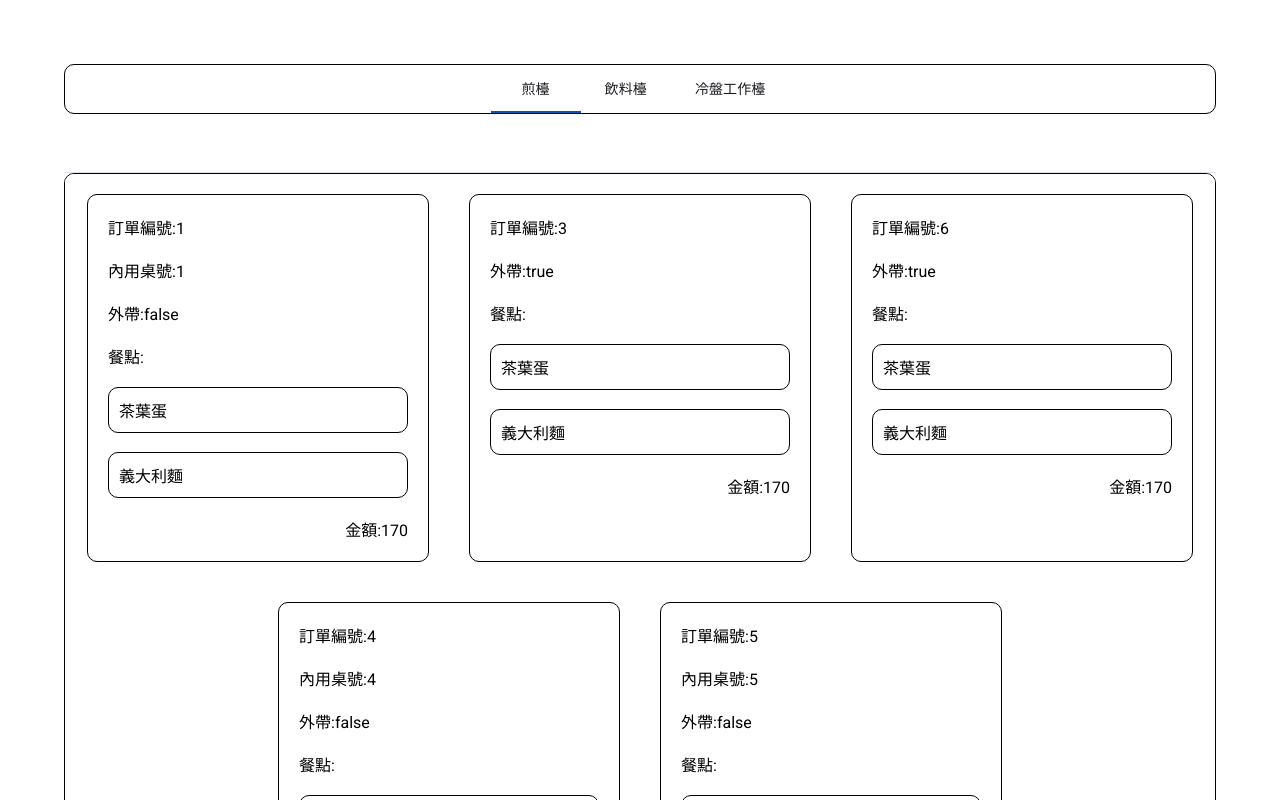
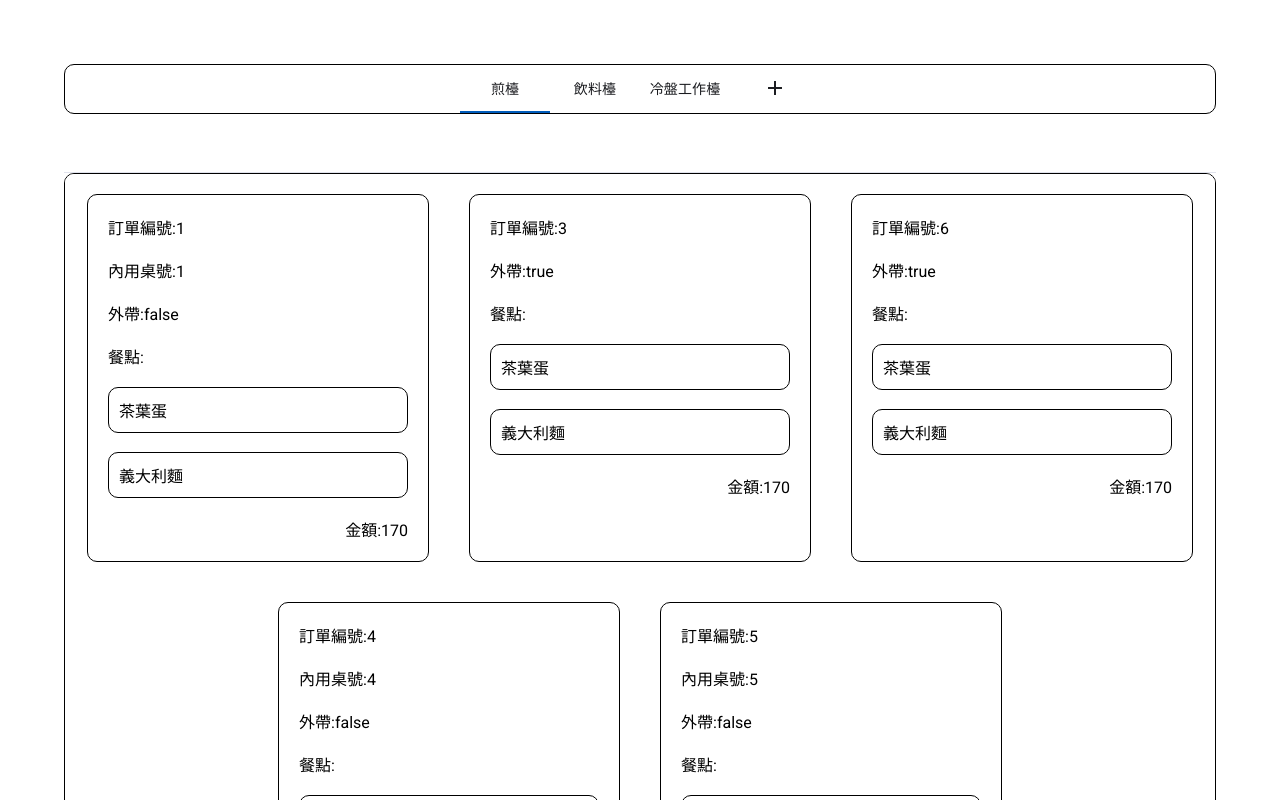
Before and after one commit to Jia-02/group_project_frontend, an Angular app: page /tabs in a window 1280 px wide. Shown: the top 800 px of the page. Built offline with nearby package versions, Linux system fonts and the light colour scheme.

Commit message:
前端 工作檯 增加新增工作檯dialog

```diff
--- /dev/null
+++ b/src/app/tabs/dialog/dialog.component.html
@@ -0,0 +1,5 @@
+<div style="padding: 10%;">
+  <span>工作檯名稱:</span> <input type="text" [(ngModel)] = "workStationName" style="width: 50%;"> <br> <br>
+  <button (click)="next(false)">取消</button>
+  <button (click)="next(true)">確認</button>
+</div>
--- /dev/null
+++ b/src/app/tabs/dialog/dialog.component.ts
@@ -0,0 +1,26 @@
+import { Component, inject } from '@angular/core';
+import { FormsModule } from '@angular/forms';
+import { MatDialogRef, MAT_DIALOG_DATA } from '@angular/material/dialog';
+
+@Component({
+  selector: 'app-dialog',
+  imports: [FormsModule],
+  templateUrl: './dialog.component.html',
+  styleUrl: './dialog.component.scss'
+})
+export class DialogComponent {
+
+  readonly dialogRef = inject(MatDialogRef<DialogComponent>);
+  readonly data = inject<any>(MAT_DIALOG_DATA);
+
+  workStationName!:string;
+
+  next(flag:boolean){
+    if(flag){
+      this.dialogRef.close(this.workStationName);
+    }else{
+      this.dialogRef.close();
+    }
+  }
+
+}
--- a/src/app/tabs/tabs.component.html
+++ b/src/app/tabs/tabs.component.html
@@ -1,12 +1,13 @@
 <div style="display: flex;">
   <span style="flex: 1 1 auto;"></span>
   <div style="width: 90%; margin-top: 5%;">
-    <mat-tab-group mat-stretch-tabs="false" mat-align-tabs="center">
+    <mat-tab-group mat-stretch-tabs="false" mat-align-tabs="center" style="padding: 0;">
       @for(link of links;track link){
-      <mat-tab label={{link.name}}>
+      <mat-tab label={{link.name}} >
         @for(order of order;track order){
         @if(order.workTableId == link.id){
-              <div style="height: auto; width: 300px; border: 1px solid black; margin: 20px  ; padding: 20px; border-radius: 10px;">
+        <div
+          style="height: auto; width: 300px; border: 1px solid black; margin: 20px  ; padding: 20px; border-radius: 10px;">
           <span>訂單編號:{{order.id}}</span> <br> <br>
           @if(!order.takeaway){
           <span>內用桌號:{{order.tableId}}</span> <br> <br>
@@ -27,6 +28,13 @@
         }
       </mat-tab>
       }
+      <mat-tab>
+        <ng-template mat-tab-label>
+          <span (click)="addLink($event)" style="width: auto;">
+            <mat-icon aria-hidden="false" aria-label="Example home icon" fontIcon="add" ></mat-icon>
+          </span>
+        </ng-template>
+      </mat-tab>
     </mat-tab-group>
   </div>
   <span style="flex: 1 1 auto;"></span>
--- a/src/app/tabs/tabs.component.ts
+++ b/src/app/tabs/tabs.component.ts
@@ -1,29 +1,56 @@
-import { Component } from '@angular/core';
+import { Component, inject } from '@angular/core';
 import { RouterLink, RouterOutlet } from '@angular/router';
 import { MatButtonModule } from '@angular/material/button';
-import { MatTabsModule } from '@angular/material/tabs';
+import { MatTabChangeEvent, MatTabsModule } from '@angular/material/tabs';
+import { MatDialog } from '@angular/material/dialog';
+import { DialogComponent } from './dialog/dialog.component';
+import { DataService } from '../data/data.service';
+import { MatIcon } from "@angular/material/icon";
 
 @Component({
   selector: 'app-tabs',
-  imports: [MatTabsModule, MatButtonModule, RouterLink, RouterOutlet],
+  imports: [MatTabsModule, MatButtonModule, RouterLink, RouterOutlet, MatIcon],
   templateUrl: './tabs.component.html',
   styleUrl: './tabs.component.scss'
 })
 export class TabsComponent {
 
+  readonly dialog = inject(MatDialog);
+
+
+  constructor(private service: DataService) { }
+
   links: WorkTable[] = [{ id: 1, name: '煎檯' }, { id: 2, name: '飲料檯' }, { id: 3, name: '冷盤工作檯' }];
   order!: Order[];
   meal!: Meal[];
+  selectedIndex = 0;
 
-  addLink() {
-    this.links.push();
+  addLink(event: MouseEvent) {
+
+    event.preventDefault();  // 阻止切換
+    event.stopPropagation(); // 阻止 mat-tab-group 處理事件
+
+    const dialgoRef = this.dialog.open(DialogComponent, {
+      width: 'auto',
+      height: 'auto'
+    });
+    dialgoRef.afterClosed().subscribe((res: string) => {
+      if (res) {
+        let url = "http://localhost:8080/workstation/add?workStationName=" + res
+        let data
+        this.service.postApi(url, data).subscribe((res: any) => {
+          console.log(res);
+        })
+      }
+    })
+
   }
 
   ngOnInit(): void {
-    this.meal = [{ id: 1, name: "茶葉蛋", price: 10, count: 2}, { id: 2, name: "義大利麵", price: 150,count:1 }];
+    this.meal = [{ id: 1, name: "茶葉蛋", price: 10, count: 2 }, { id: 2, name: "義大利麵", price: 150, count: 1 }];
     let price = 0;
     for (let i = 0; i < this.meal.length; i++) {
-      price += this.meal[i].price*this.meal[i].count;
+      price += this.meal[i].price * this.meal[i].count;
     }
     this.order = [{ id: 1, workTableId: 1, tableId: 1, price: price, takeaway: false, pay: false, meal: this.meal },
     { id: 3, workTableId: 1, tableId: 0, price: price, takeaway: true, pay: false, meal: this.meal },
@@ -35,6 +62,7 @@ export class TabsComponent {
   }
 
 }
+
 
 interface WorkTable {
   id: number;
--- a/src/styles.scss
+++ b/src/styles.scss
@@ -18,7 +18,9 @@ html {
 html, body { height: 100%;background-color: rbg(220,220,220); }
 body { margin: 0; font-family: Roboto, "Helvetica Neue", sans-serif; }
 
-
+.mat-mdc-tab.mdc-tab{
+  padding: 0;
+}
 
 .mat-mdc-tab-labels {
     display: flex;
```
Also changed, not shown: src/app/tabs/dialog/dialog.component.scss (added). Lines whose indentation alone changed are shown as unchanged.
